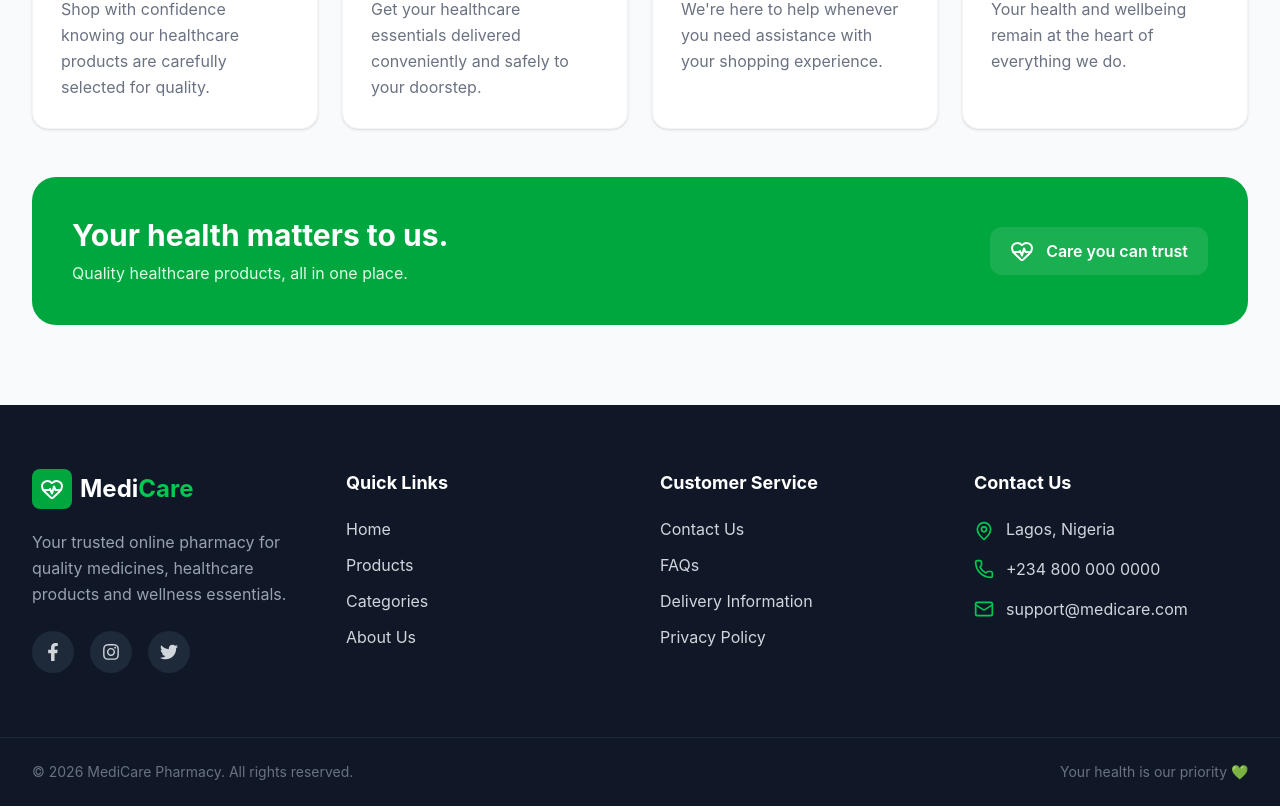
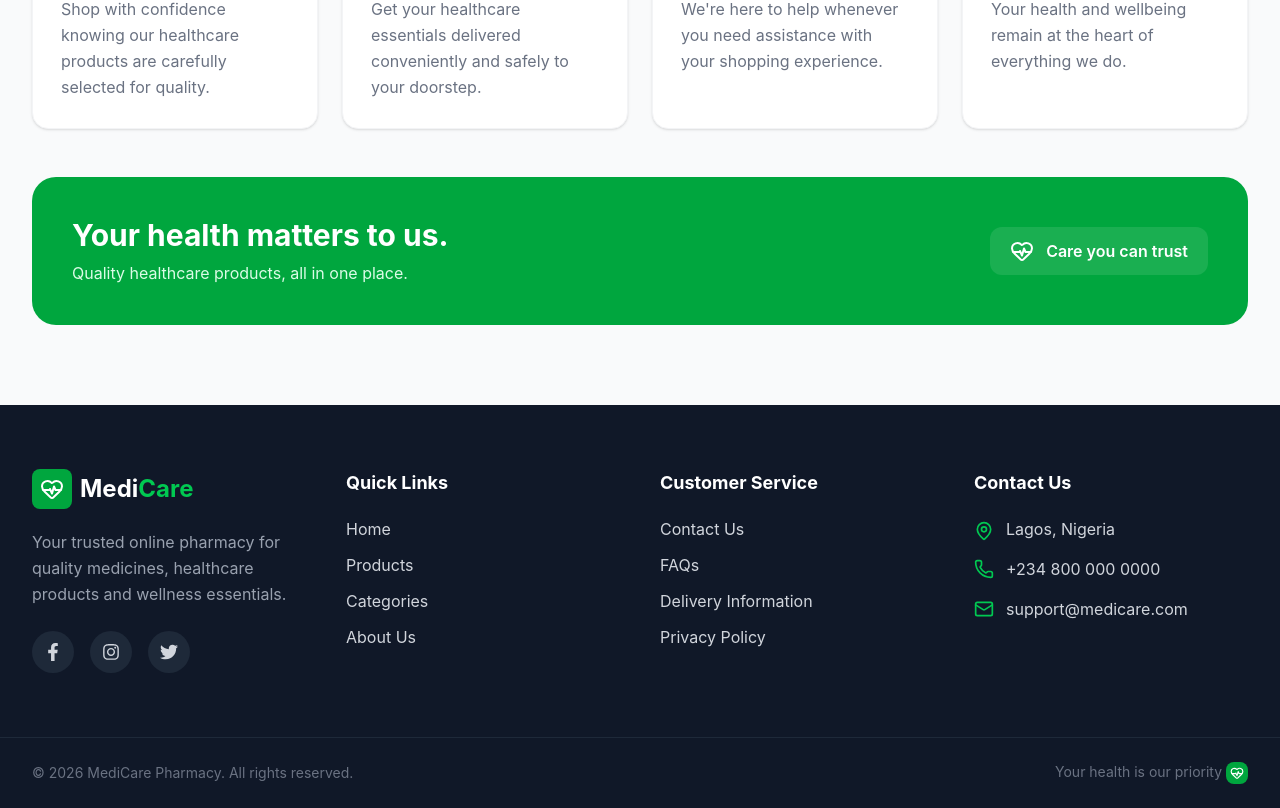
Before and after one commit to Aubamy/medicare, a React (Vite) app: page / in a window 1280 px wide. Shown: the part 2461-3269 px from the top of the page. Built offline with nearby package versions, Linux system fonts and the light colour scheme; no server answers.

Commit message:
footer-update

```diff
--- a/src/components/Footer.tsx
+++ b/src/components/Footer.tsx
@@ -211,12 +211,12 @@ const Footer = () => {
           <div className="flex flex-col sm:flex-row items-center justify-between gap-3">
 
             <p className="text-sm text-gray-500">
-              © {new Date().getFullYear()} MediCare Pharmacy.
+              &copy; {new Date().getFullYear()} MediCare Pharmacy.
               All rights reserved.
             </p>
 
             <p className="text-sm text-gray-500">
-              Your health is our priority 💚
+              Your health is our priority  <HeartPulse className="text-white flex inline-block p-1 rounded-lg bg-green-600" size={22} />
             </p>
 
           </div>
```
